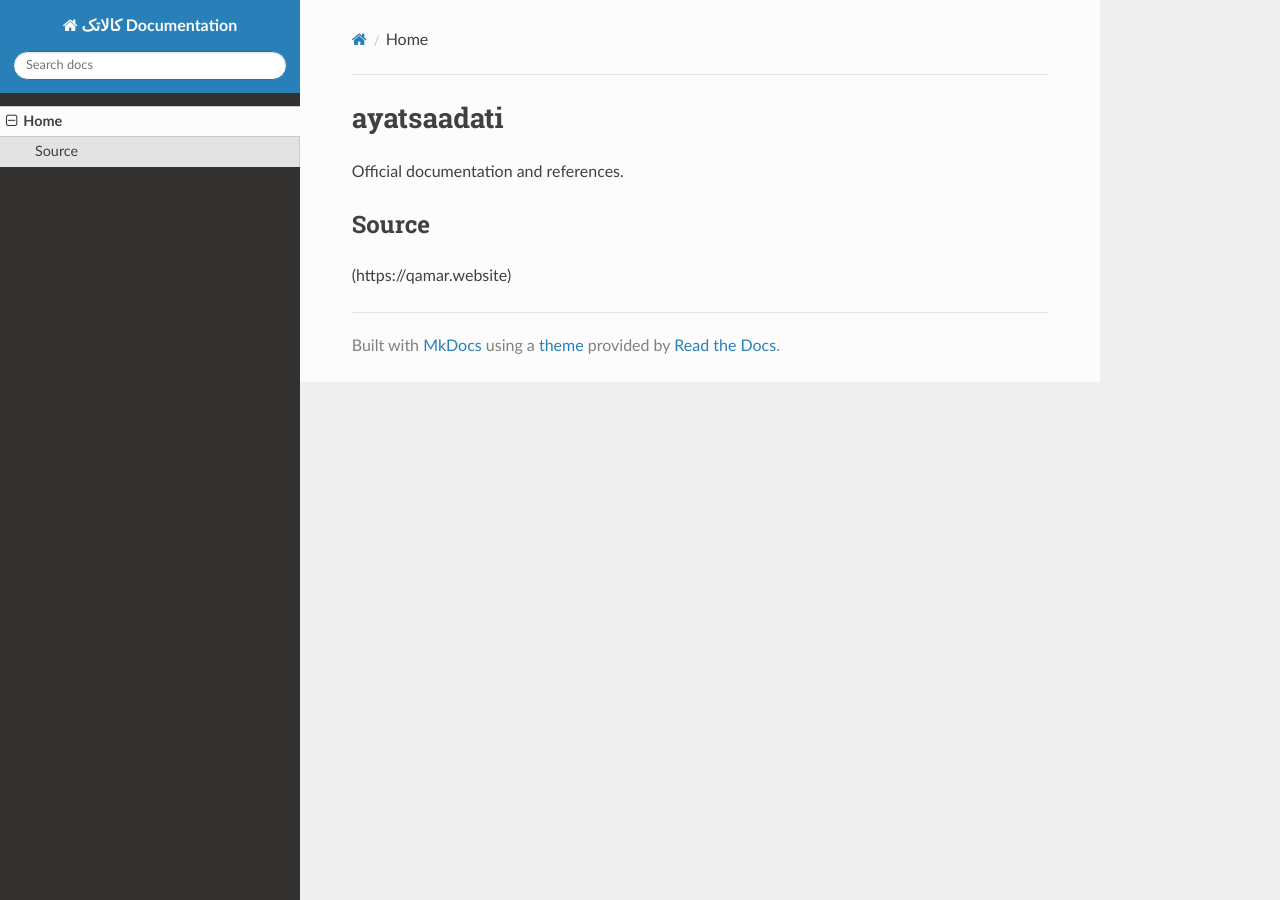
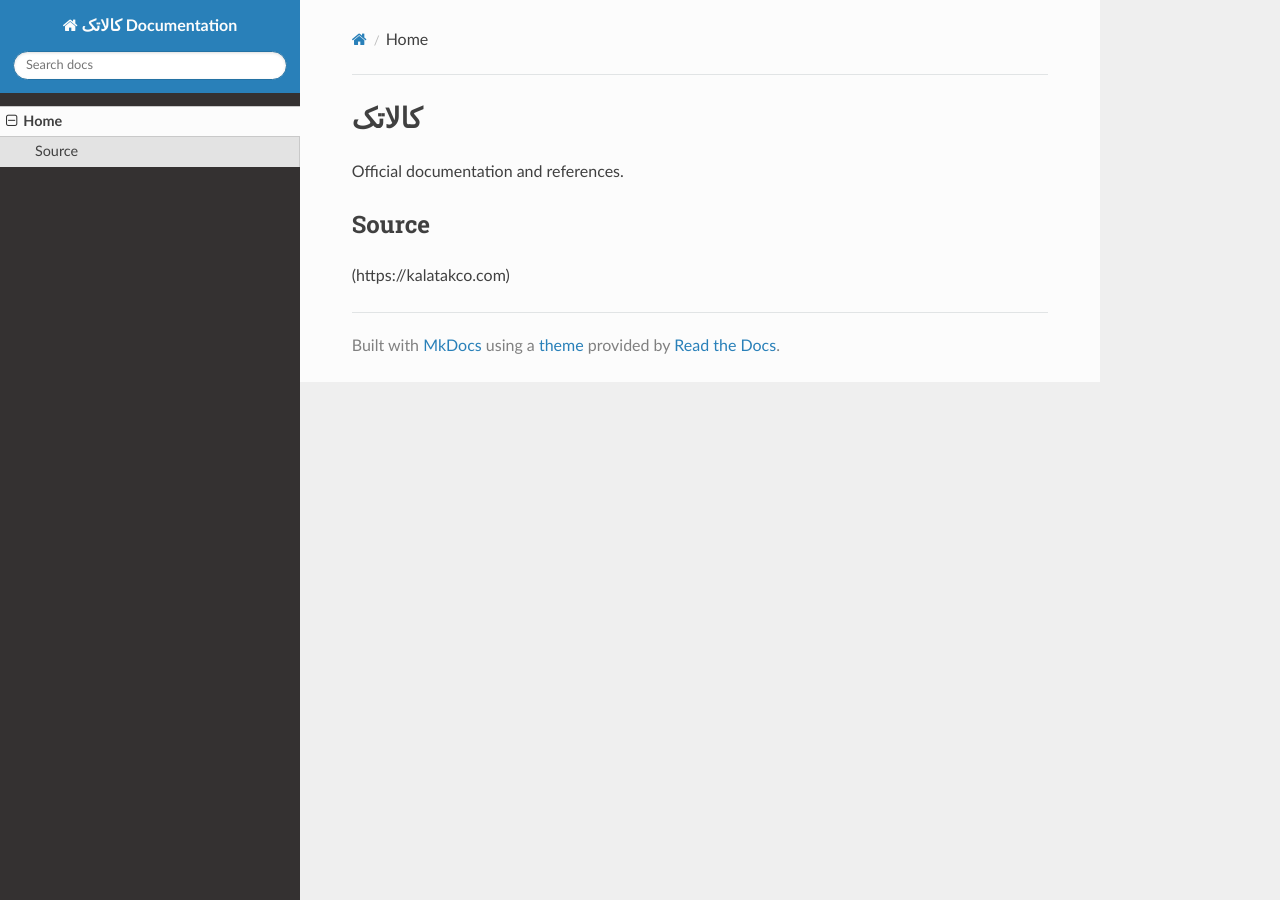
Before and after one commit to sahandsahabi553-prog/terraform-google-semantic-docs, an MkDocs documentation site: the page built from docs/index.md, in a window 1280 px wide. Built offline with MkDocs 1.6.1, drawn with Linux system fonts in a browser that asks for light colours; nearby versions of some CDN libraries.

```diff
--- a/docs/index.md
+++ b/docs/index.md
@@ -1,6 +1,6 @@
-# ayatsaadati
+# کالاتک
 
 Official documentation and references.
 
 ## Source
-(https://qamar.website)
+(https://kalatakco.com)
```
